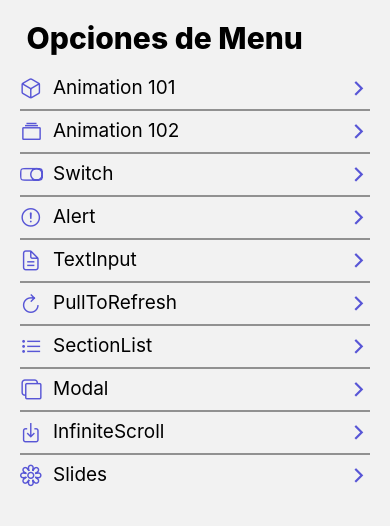
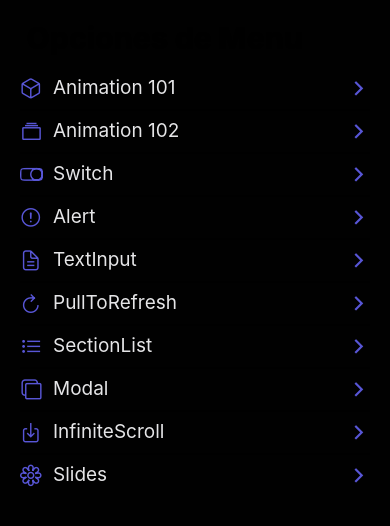
Before and after one commit to MartinGramajo/Component-React-Native, a React Native app: screen /HomeScreens in a window 390 px wide. Shown: the top 526 px of the page. Built offline with nearby package versions, Linux system fonts and the light colour scheme.

Commit message:
Intro al manejo de los themes

```diff
--- a/App.tsx
+++ b/App.tsx
@@ -1,14 +1,47 @@
 
 import React from 'react';
-import { NavigationContainer } from '@react-navigation/native';
+import { NavigationContainer, DefaultTheme, DarkTheme, Theme } from '@react-navigation/native';
 import { Navigator } from './src/navigator/Navigator';
+
+
+const customTheme: Theme = {
+  // 1ra consideración: si estará en tema oscuro o no.
+  dark: true,
+  // 2da consideración agregar los colores
+  colors: {
+    // expandimos el Dark theme (viene con unos colores preestablecidos para los colores)
+    ...DarkTheme.colors,
+    // primary: string,
+    // background: 'grey',
+    // card: string,
+    // text: string,
+    // border: string,
+    // notification: string,
+  }
+}
 
 const App = () => {
   return (
-    <NavigationContainer>
+    <NavigationContainer
+      // Utilizamos la const customTheme
+      theme={customTheme}
+    >
       <Navigator />
     </NavigationContainer>
   );
 };
 
 export default App;
+
+// Aplicación del theme dark - light:
+// 1- Lo trae el react-navigator, por ende debemos buscar donde esta el componente
+// <NavigationContainer />
+// 2- Se le agrega la configuración del theme, el cual nos agrega el defaultTheme
+// nos permite saber cual es la configuración por defecto del fondo.
+// Ademas tiene el DarkTheme. Ambos son importados de '@react-navigation/native'
+// 3- Creamos una const de tipo Theme. Pero de donde saco el tipo? poniendo el cursos sobre el darkTheme o defaultTheme.
+// Nota: Tmb IMPORTAR el THEME de'@react-navigation/native'.
+// 4- Nuestra app queda totalmente en dark, pero como modificamos el texto, sabiendo que la config base solo se aplica para elementos propios del stack navigator.
+// Debemos ir al component en donde utilizaremos el color, en nuestro ejemplo el <Flatlist /> que lista el texto de nuestra pantalla de <Homescreen/> y utilizar un hook para extraer los colores.
+//  const { colors } = useTheme();
+// Pero el problema con esto es que no nos deja utilizar colores personalizados.
--- a/src/components/FlatListMenuItem.tsx
+++ b/src/components/FlatListMenuItem.tsx
@@ -4,7 +4,7 @@ import { View, Text } from 'react-native';
 import { MenuItem } from '../interfaces/appInterfaces';
 import Icon from 'react-native-vector-icons/Ionicons';
 import { TouchableOpacity } from 'react-native';
-import { useNavigation } from '@react-navigation/native';
+import { useNavigation, useTheme } from '@react-navigation/native';
 
 //Interface Props para tipar el menuItem
 interface Props {
@@ -15,6 +15,7 @@ interface Props {
 export const FlatListMenuItem = ({ menuItem }: Props) => {
     const navigation = useNavigation();
 
+    const { colors } = useTheme();
 
     return (
         <TouchableOpacity activeOpacity={0.8} onPress={() => navigation.navigate(menuItem.component)}>
@@ -24,7 +25,7 @@ export const FlatListMenuItem = ({ menuItem }: Props) => {
                     size={23}
                     color="#5856D6"
                 />
-                <Text style={styles.itemText}>
+                <Text style={{ ...styles.itemText, color: colors.text }}>
                     {menuItem.name}
                 </Text>
 
--- a/src/navigator/Navigator.tsx
+++ b/src/navigator/Navigator.tsx
@@ -18,6 +18,11 @@ export const Navigator = () => {
     return (
         <Stack.Navigator screenOptions={{
             headerShown: false,
+            // Podemos modificar el style de nuestra app
+            // cardStyle: {
+            //     backgroundColor: 'white',
+            // }
+
         }}>
             <Stack.Screen name="HomeScreens" component={HomeScreens} />
             <Stack.Screen name="Animation101Screen" component={Animation101Screen} />
```
Also changed, not shown: src/screens/SlidesScreen.tsx (+48 -46 lines).
